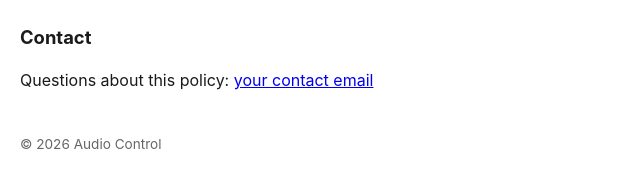
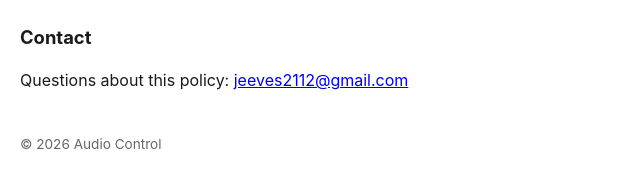
Before and after one commit to trevorschow/audio-control-privacy, a plain HTML site: page index.html in a window 1280 px wide. Shown: the part 562-750 px from the top of the page, 284-924 px from the left. Drawn offline with Linux system fonts and the light colour scheme.

Commit message:
Add contact email

```diff
--- a/index.html
+++ b/index.html
@@ -15,25 +15,30 @@
 <h1>Privacy Policy — Audio Control</h1>
 <p><em>Last updated: October 5, 2026</em></p>
 
+
 <p>Audio Control controls your multi-zone home audio amplifier over your own
 local network. That's all it does, and that's the whole privacy story.</p>
+
 
 <h2>No data collection</h2>
 <p>The app collects nothing about you. There are no accounts, no analytics,
 no crash reporting, no advertising, and no third-party SDKs.</p>
 
+
 <h2>On-device only</h2>
 <p>Your settings — zone names, network configuration, groups, favorites, and
 preferences — are stored only on your phone. They never leave your device.</p>
+
 
 <h2>Local network only</h2>
 <p>The app communicates with your amplifier or network adapter on your home
 LAN. Nothing is sent to the internet, to the developer, or to any third
 party.</p>
 
+
 <h2>Contact</h2>
-<p>Questions about this policy: <a href="mailto:">your contact email</a>
-<!-- TODO Trevor: replace with the contact email you'll list on Play Console --></p>
+<p>Questions about this policy: <a href="mailto:jeeves2112@gmail.com">jeeves2112@gmail.com</a></p>
+
 
 <footer>© 2026 Audio Control</footer>
 </body>
```
